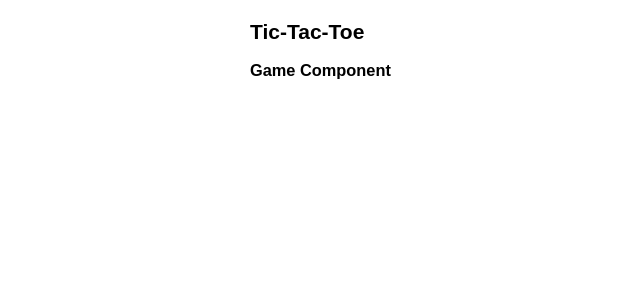
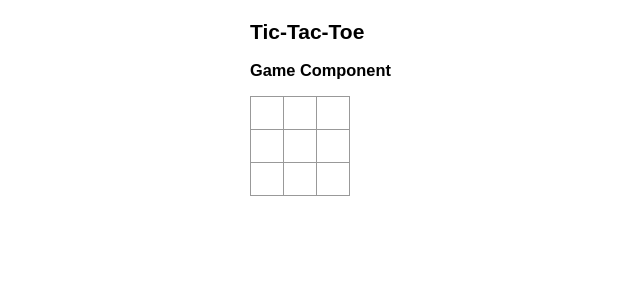
Before and after one commit to majedurwd/Tic-Tac-Toe, a React (Create React App) app: page / in a window 1280 px wide. Shown: the top 300 px of the page, without its empty margins (140-780 px from the left). Built offline with nearby package versions, Linux system fonts and the light colour scheme.

Commit message:
square and board component

```diff
--- a/src/component/board.jsx
+++ b/src/component/board.jsx
@@ -0,0 +1,32 @@
+import React from "react";
+
+import Square from "./square";
+
+function Board(props) {
+
+    const renderSquare = i => (
+        < Square value={props.squares[i]} onClick={ () => props.onClick(i)} />
+    )
+
+    return (
+        <div>
+            <div className="board-row">
+                {renderSquare(0)}
+                {renderSquare(1)}
+                {renderSquare(2)}
+            </div>
+            <div className="board-row">
+                {renderSquare(3)}
+                {renderSquare(4)}
+                {renderSquare(5)}
+            </div>
+            <div className="board-row">
+                {renderSquare(6)}
+                {renderSquare(7)}
+                {renderSquare(8)}
+            </div>
+        </div>
+    )
+}
+
+export default Board
--- a/src/component/game.jsx
+++ b/src/component/game.jsx
@@ -1,8 +1,24 @@
 import React from "react";
+import Board from "./board";
 
 class Game extends React.Component {
+
+    state = {
+        history: [{squares: Array(9).fill(null)}]
+    }
+
+    onClick = i => {
+        console.log(i);
+    }
+
     render() {
-        return <h3>Game Component</h3>
+        return (
+            <div>
+                <h3>Game Component</h3>
+                <Board onClick={ this.onClick } squares={this.state.history[0]} />
+            </div>
+        )
+
     }
 }
 
--- a/src/component/square.jsx
+++ b/src/component/square.jsx
@@ -0,0 +1,12 @@
+import React from "react";
+
+function Square(props) {
+
+    return (
+        <button className="square" onClick={props.onClick}>
+            {props.value}
+        </button>
+    )
+}
+
+export default Square
```
